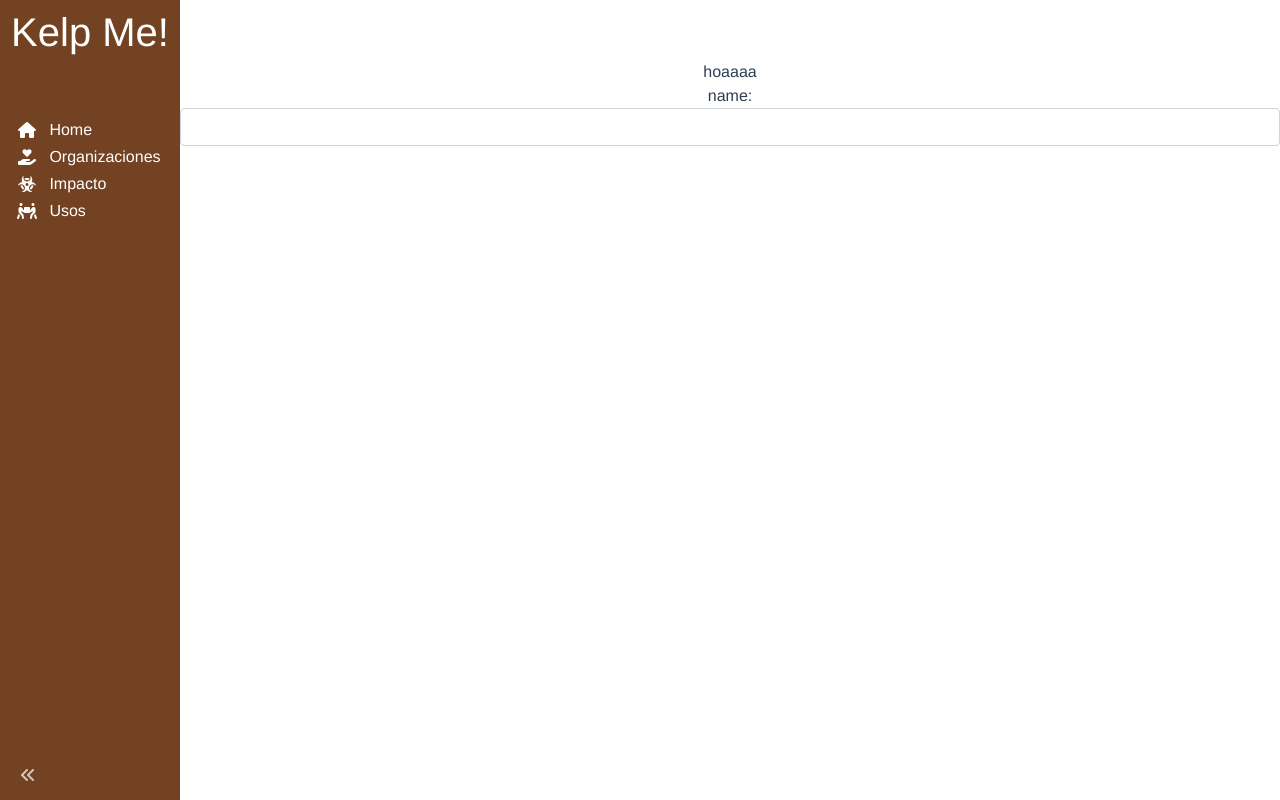
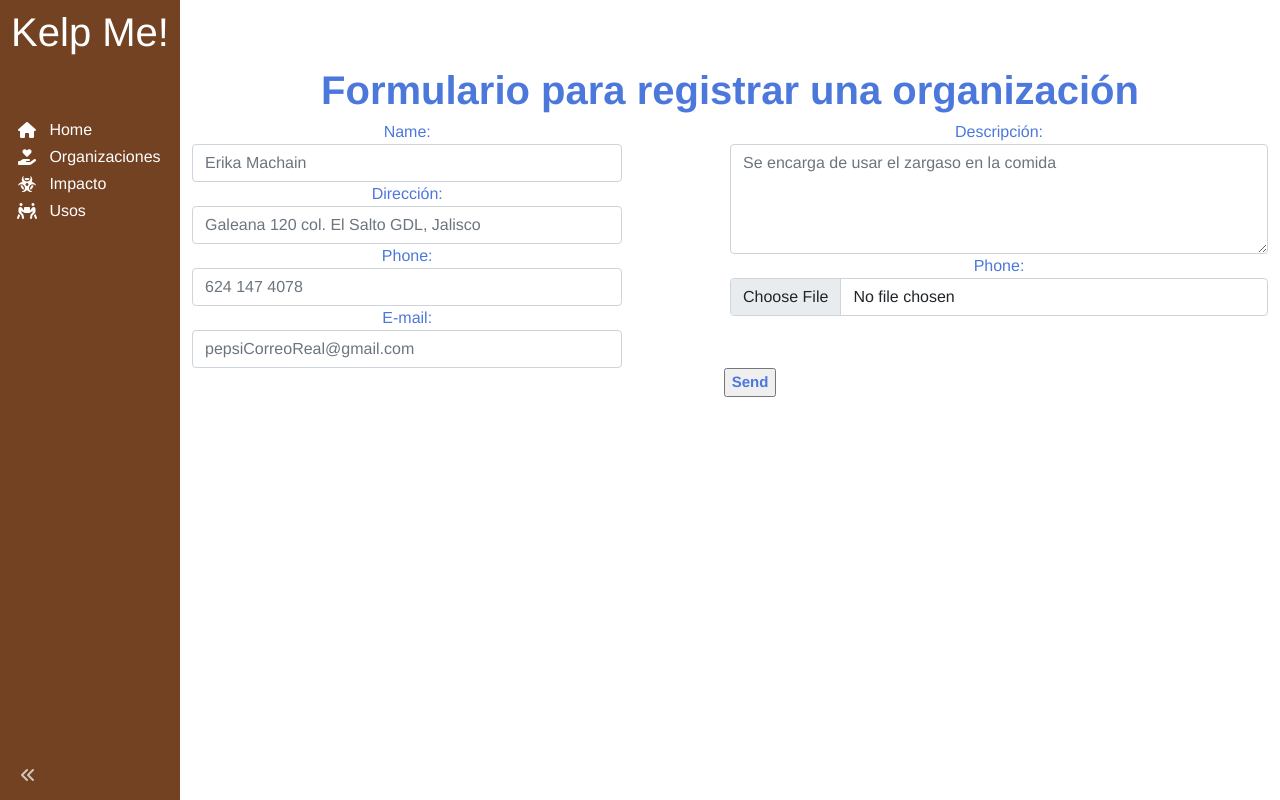
Before and after one commit to OscarGPDev/Kelpme, a Vue app in the folder frontend/kelp-me/: page /formulario in a window 1280 px wide. Built offline with nearby package versions, Linux system fonts and the light colour scheme.

Commit message:
Agregando parte izquierda y derecha del forms

```diff
--- a/frontend/kelp-me/src/views/FormularioView.vue
+++ b/frontend/kelp-me/src/views/FormularioView.vue
@@ -1,19 +1,88 @@
 <template>
-  <div>
-    hoaaaa
-  </div>
-  <form action="">
-    name: <input type="text" v-model="name" class="form-control">
+    <div class="tittle">
+        <div class="tittle">
+         <p> Formulario para registrar una organización</p>
+        </div>
+    </div>
+  <div class="formulario container">
+    <div class="form-left">
+     <form action="">
+         <p>
+          Name: <input type="text" name="nombre" placeholder="Erika Machain" class="form-control">
+        </p>
+        <p>
+          Dirección: <input type="text" name="direccion" placeholder="Galeana 120 col. El Salto GDL, Jalisco" class="form-control">
+        </p>
+        <p>
+          Phone: <input type="text" name="telefono" placeholder="624 147 4078" class="form-control">
+        </p>
+        <p>
+          E-mail: <input type="text" name="correo" placeholder="pepsiCorreoReal@gmail.com" class="form-control">
+        </p>
 
-  </form>
+     </form>
+</div>
+    <div class="form-right">
+        <p>
+          Descripción: <textarea name="comentarios" id="comentarios" cols="47" rows="4" placeholder="Se encarga de usar el zargaso en la comida" class="form-control"></textarea>
+        </p>
+        <p>
+          Phone: <input type="file"  name="avatar" accept="image/png, image/jpeg" class="form-control">
+        </p>
+    </div>
+     </div>
 
-
+        <div class="submit">
+          <input type="submit" value="Send">
+        </div>
 </template>
 
 <script>
 
 </script>
 
-<style>
+<style scoped>
+.tittle{
+  text-align: center;
+  font-size: 40px;
+  margin-top: 20px;
+  font-weight: 700;
+  color:#0E46C6 ;
+}
+.form {
+    margin: 20px;
+    padding: 20px;
+}
+.form-left{
+    float: left;
+    width: 40%;
+}
+.form-right{
+    float: right;
+    width: 50%;
+}
+p{
+    margin: 0;
+    padding: 0;
+    color:#4C78DC ;
+}
 
+.submit {
+  width: 100%;
+  margin: 20px;
+  display: flex;
+  justify-content: center;
+  align-items: center;
+}
+input[type=submit] {
+  cursor: pointer;
+  font-size: 15px;
+  font-weight: 600;
+  color:#4C78DC ;;
+  transition: all 0.5s ease-in-out;
+}
+input[type=submit]:hover {
+  background-color: #4C78DC ;;
+  color: #fff;
+}
 </style>
```
